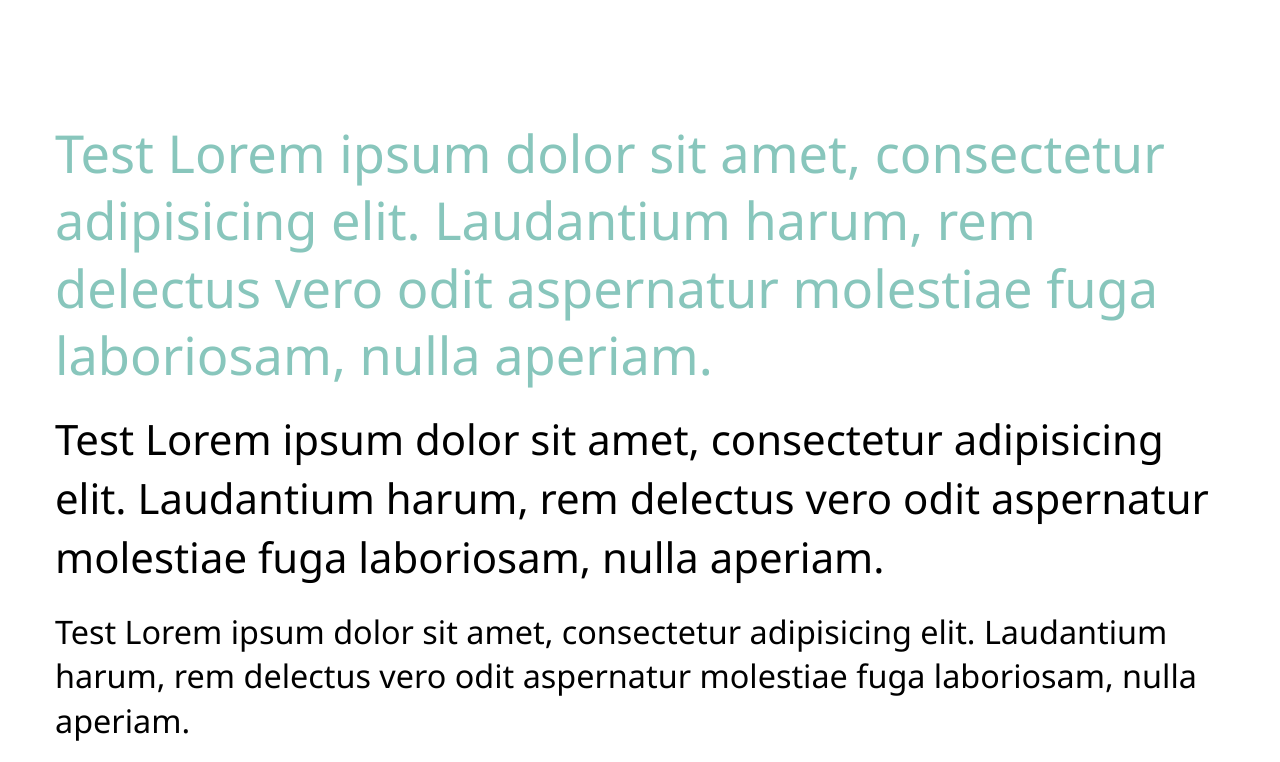
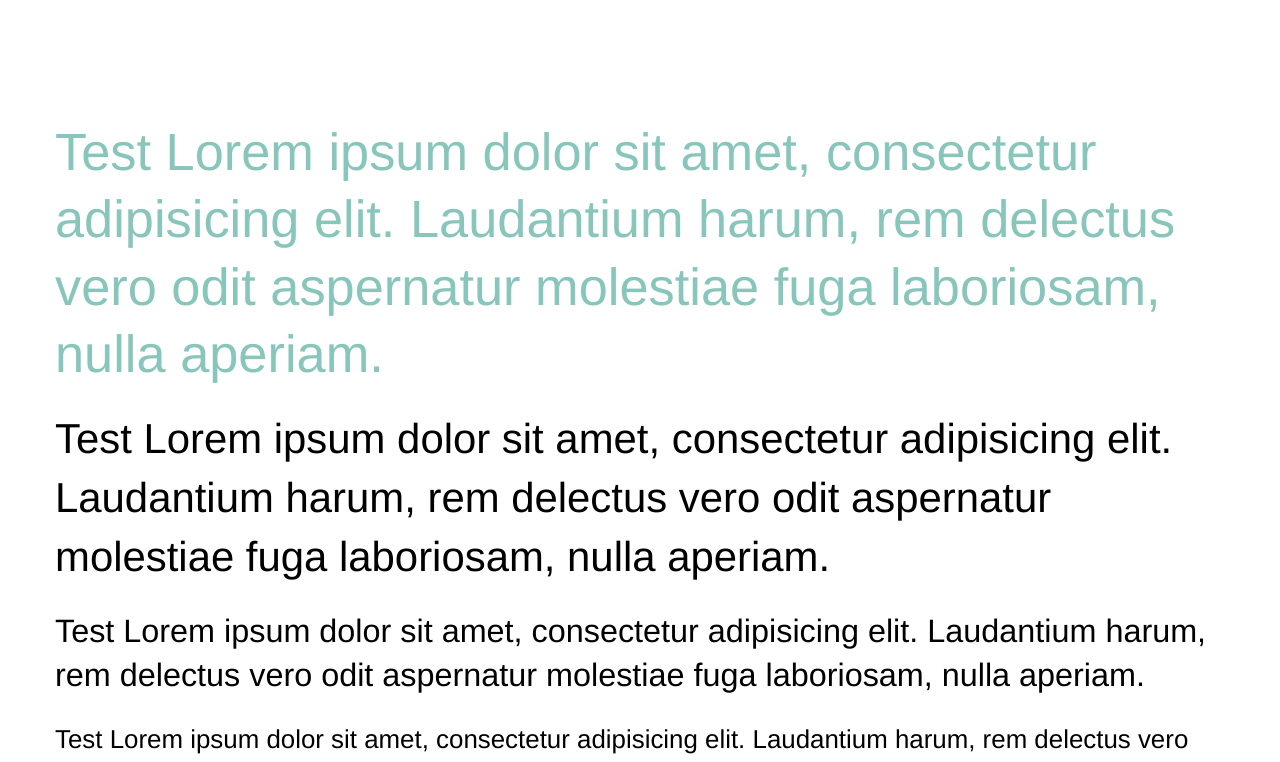
Before and after one commit to jackmckenzie/elevate365, a plain HTML site: page index.html in a window 1280 px wide. Shown: the part 396-1158 px from the top of the page. Drawn offline with nearby package versions, Linux system fonts and the light colour scheme.

Commit message:
Added Museo sans from Typekit

```diff
--- a/css/sass/partials/_base.sass
+++ b/css/sass/partials/_base.sass
@@ -10,14 +10,15 @@ $elevate-grey: #848A89
 $elevate-grey-s: #5B5E5E
 
 // Fonts
-$noto: 'Noto Sans', Helvetica, Arial, sans-serif
+$source-sans: 'Source Sans Pro', Helvetica, Arial, sans-serif
+$museo-sans: museo-sans, Helvetica, Arial, sans-serif
 // Font weights
 $light: 100
 $regular: 400
 $bold: 700
 
 // Base Font
-$base-font-family: $noto
+$base-font-family: $museo-sans
 $base-font-weight: $regular
 $base-font-size: 1rem
 $base-line-height: 1.4
--- a/css/sass/partials/_typography.sass
+++ b/css/sass/partials/_typography.sass
@@ -6,6 +6,8 @@ body
 
 h1, h2, h3, h4, h5, h6, p
 	margin-bottom: 1.4rem
+h1, h2, h3, h4, h5, h6
+	font-weight: 500
 h1
 	font-size: 3.272rem
 	line-height: 4.2rem
@@ -20,3 +22,5 @@ h5
 	font-size: 1.25rem
 h6
 	font-size: 1rem
+p
+	font-weight: 300
--- a/index.html
+++ b/index.html
@@ -5,10 +5,13 @@
 	<title>Elevate 365</title>
 	<meta name="viewport" content="width=device-width, initial-scale=1.0">
 
-	<link href='https://fonts.googleapis.com/css?family=Noto+Sans:400,700,400italic,700italic' rel='stylesheet' type='text/css'>
+	<link href='https://fonts.googleapis.com/css?family=Source+Sans+Pro:300,400,700,300italic,400italic,700italic' rel='stylesheet' type='text/css'>
 	<link rel="stylesheet" href="css/font-awesome.min.css">
 	<link rel="stylesheet" href="css/style.css">
-
+	<!-- Typekit -->
+	<script src="https://use.typekit.net/rjt1trp.js"></script>
+	<script>try{Typekit.load({ async: true });}catch(e){}</script>
+	<!--  -->
 </head>
 <body>
 	<div class="info-bar">
```
Also changed, not shown: css/style.css, img/myob-logo-purple-transparent.svg (added).
